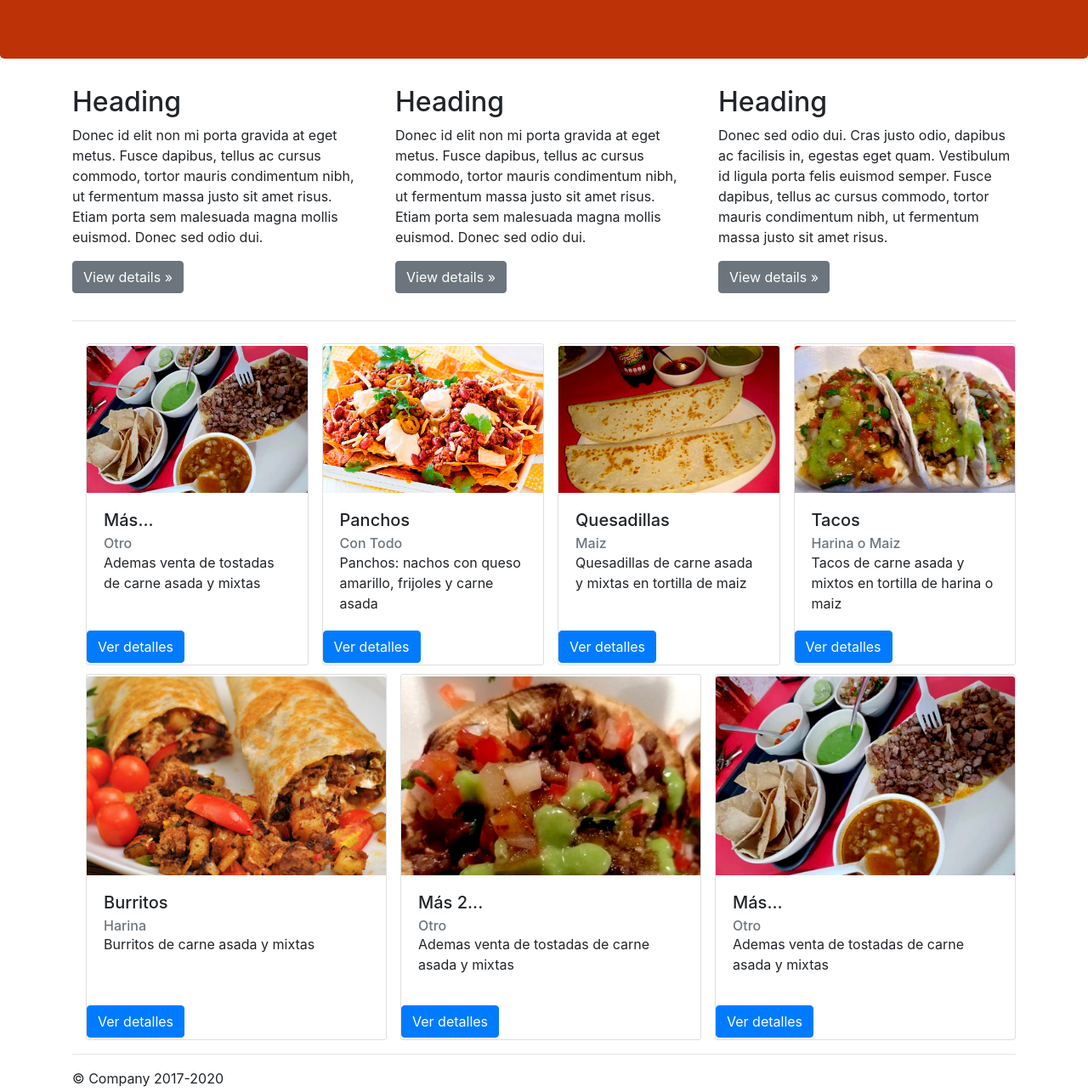
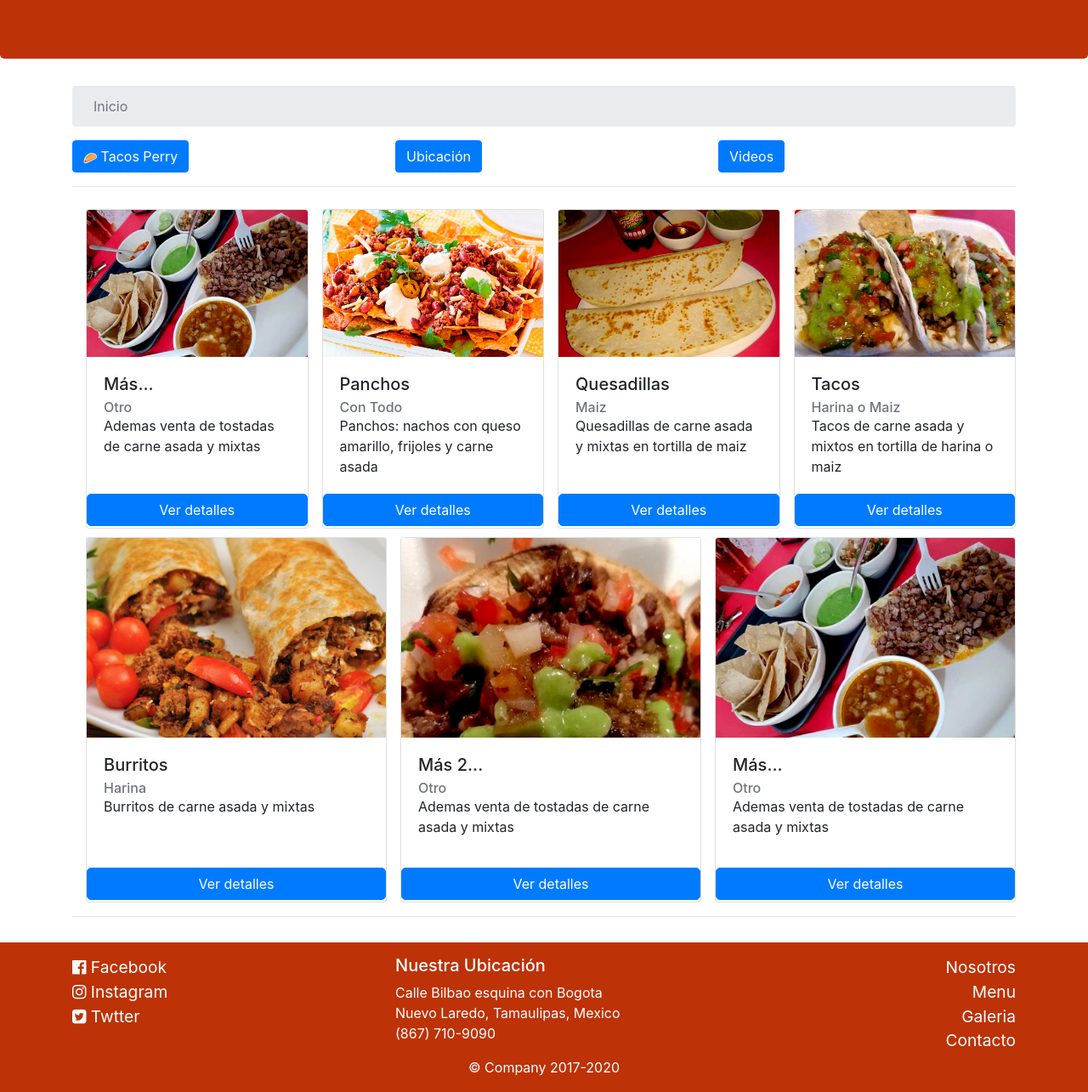
Before and after one commit to jaespinol/Royal-TacosPerry, a website: page index.html in a window 1280 px wide. Shown: the part 115-1400 px from the top of the page at 85% size. Drawn offline with nearby package versions, Linux system fonts and the light colour scheme.

Commit message:
Ultimos cambios se agrego pie de pag. y se agrego.

```diff
--- a/css/main.css
+++ b/css/main.css
@@ -1,3 +1,8 @@
+.bg-naranja {
+    background-color: rgb(189, 50, 7);
+    /* color:rgb(255, 255, 255); */
+}
+
 .jumbotron {
     background-color: rgb(189, 50, 7);
     color: #ffffff;
@@ -5,6 +10,32 @@
 
 .card-design {
     flex: 1 250px;
-    padding: 2px 0px 2px 0px;
+    padding: 0px 0px 2px 0px;
     margin-top: 10px;
     }
+
+.btn-ver {
+        width: 100%;
+        border-radius: 5px;
+        margin: 0px;
+}
+
+footer{
+    padding: 15px 0px 10px 0px;
+    background-color:  rgb(189, 50, 7);
+    color: #ffffff;
+    margin-bottom: 0px;
+    margin-top: 30px;
+}
+
+footer a {
+    color: #ffffff;
+}
+
+footer a:hover{
+    color: #ffffff;
+    font-weight: bold;
+}
+footer p {
+    text-align: center;
+}
--- a/index.html
+++ b/index.html
@@ -39,28 +39,46 @@
         </div>
 
         <div class="container">
+            <nav aria-label="breadcrumb">
+                <ol class="breadcrumb">
+                    <li class="breadcrumb-item active" aria-current="page"><span class="oi oi-home"></span>&nbsp; Inicio
+                    </li>
+                </ol>
+            </nav>
             <!-- Example row of columns -->
             <div class="row">
-                <div class="col-md-4">
-                    <h2>Heading</h2>
-                    <p>Donec id elit non mi porta gravida at eget metus. Fusce dapibus, tellus ac cursus commodo, tortor
-                        mauris condimentum nibh, ut fermentum massa justo sit amet risus. Etiam porta sem malesuada
-                        magna mollis euismod. Donec sed odio dui. </p>
-                    <p><a class="btn btn-secondary" href="#" role="button">View details &raquo;</a></p>
+                <div class="col-sm-4">
+                    <button class="btn btn-primary" type="button" data-toggle="collapse" data-target="#tacos"
+                        aria-expanded="false" aria-controls="multicollapse1"><img src="img/icon-taco-256.png" width="16"
+                            height="16" alt="logo" /> Tacos Perry</button>
                 </div>
-                <div class="col-md-4">
-                    <h2>Heading</h2>
-                    <p>Donec id elit non mi porta gravida at eget metus. Fusce dapibus, tellus ac cursus commodo, tortor
-                        mauris condimentum nibh, ut fermentum massa justo sit amet risus. Etiam porta sem malesuada
-                        magna mollis euismod. Donec sed odio dui. </p>
-                    <p><a class="btn btn-secondary" href="#" role="button">View details &raquo;</a></p>
+                <div class="col-sm-4">
+                    <button class="btn btn-primary" type="button" data-toggle="collapse" data-target="#ubicacion"
+                        aria-expanded="false" aria-controls="multicollapse2">Ubicación</button>
                 </div>
-                <div class="col-md-4">
-                    <h2>Heading</h2>
-                    <p>Donec sed odio dui. Cras justo odio, dapibus ac facilisis in, egestas eget quam. Vestibulum id
-                        ligula porta felis euismod semper. Fusce dapibus, tellus ac cursus commodo, tortor mauris
-                        condimentum nibh, ut fermentum massa justo sit amet risus.</p>
-                    <p><a class="btn btn-secondary" href="#" role="button">View details &raquo;</a></p>
+                <div class="col-sm-4">
+                    <button class="btn btn-primary" type="button" data-toggle="collapse" data-target="#videos"
+                        aria-expanded="false" aria-controls="multicollapse3">Videos</button>
+                </div>
+            </div>
+            <div class="row">
+                <div class="col-sm-4 collapse multi-collapse" id="tacos">
+                    <p>
+                    <h3><img src="img/icon-taco-256.png" width="32" height="32" alt="logo" />Tacos Perry</h3>
+                    <p>Taqueria de Venta de todo tipo de comida</p>
+                    </p>
+                </div>
+                <div class="col-sm-4 collapse multi-collapse" id="ubicacion">
+                    <p>
+                    <h3>Ubicación</h3>
+                    <p>Calle Bilbao esquina con Bogota - Servicio a Domicilio </p>
+                    </p>
+                </div>
+                <div class="col-sm-4 collapse multi-collapse" id="videos">
+                    <p>
+                    <h3>Videos</h3>
+                    <p>Disfruta nuestro canal</p>
+                    </p>
                 </div>
             </div>
 
@@ -138,8 +156,38 @@
 
     </main>
 
-    <footer class="container">
-        <p>&copy; Company 2017-2020</p>
+    <footer>
+        <div class="container">
+            <div class="row ">
+                <div class="col-sm-4 d-flex flex-column" style="font-size:larger;">
+                    <a href="http://www.facebook.com" target="_blank"><i class="fa fa-facebook-official"
+                            aria-hidden="true"></i>
+                        Facebook</a>
+                    <a href="http://www.instagram.com" target="_blank"> <i class="fa fa-instagram"
+                            aria-hidden="true"></i>
+                        Instagram</a>
+                    <a href="http://www.twitter.com" target="_blank"><i class="fa fa-twitter-square"
+                            aria-hidden="true"></i>
+                        Twtter</a>
+                </div>
+                <div class="col-sm-4">
+                    <address>
+                        <h5>Nuestra Ubicación</h5>
+                        <div><span class="oi oi-map-marker footer-address-icon"></span> Calle Bilbao esquina con Bogota
+                        </div>
+                        <div><span class="oi oi-map footer-address-icon"></span> Nuevo Laredo, Tamaulipas, Mexico</div>
+                        <div><span class="oi oi-phone footer-address-icon"></span> (867) 710-9090</div>
+                    </address>
+                </div>
+                <div class="col-sm-4 d-flex flex-column align-items-end" style="font-size:larger;">
+                    <a href="./about.html">Nosotros</a>
+                    <a href="./menu.html">Menu</a>
+                    <a href="./galeria.html">Galeria</a>
+                    <a href="./contacto.html">Contacto</a>
+                </div>
+            </div>
+            <p>&copy; Company 2017-2020</p>
+        </div>
     </footer>
 
     <script src="/node_modules/jquery/dist/jquery.min.js"></script>
```
Also changed, not shown: about.html (added, +94 -0 lines).
